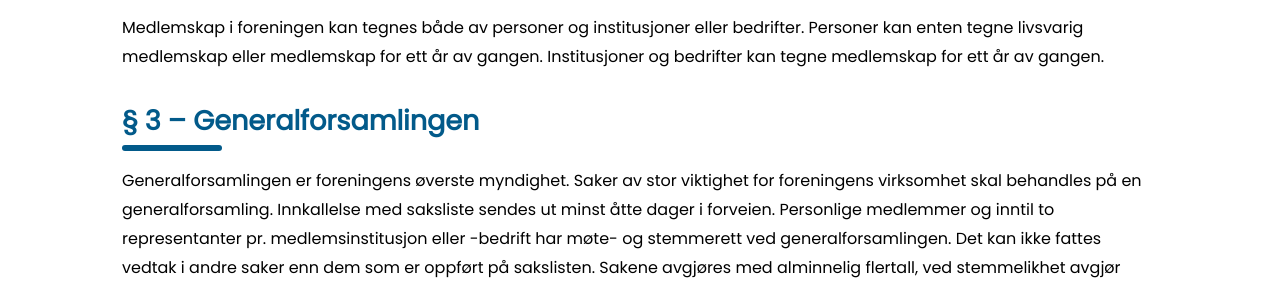
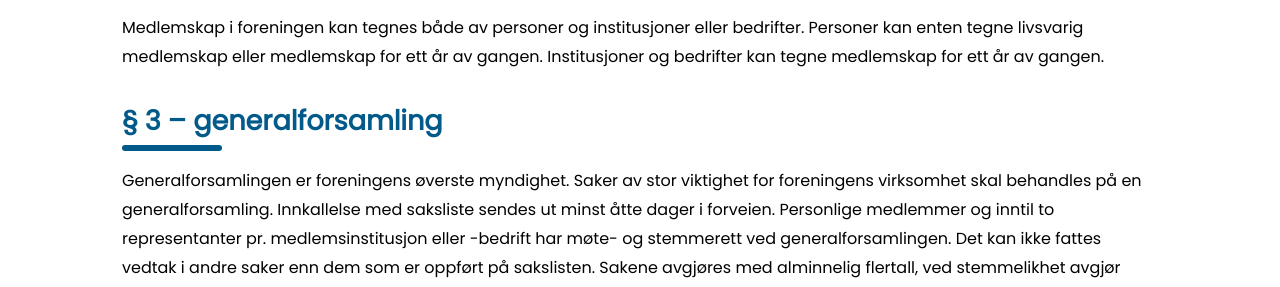
Before and after one commit to ballerin/nmf-website, a Jekyll site: the page built from _pages/vedtekter.html, in a window 1280 px wide and 900 px high, scrolled down 406 px. Shown: the part 158-445 px from the top of the window. Built offline with Jekyll 4.4.1, drawn with Linux system fonts in a browser that asks for light colours.

Commit message:
Typo rettet i Vedteker

```diff
--- a/_pages/vedtekter.html
+++ b/_pages/vedtekter.html
@@ -17,7 +17,7 @@ title: Vedtekter
     {% include section_heading.html level="h3" title="§ 2 – Medlemskap" id="s2" %}
     <p>Medlemskap i foreningen kan tegnes både av personer og institusjoner eller bedrifter. Personer kan enten tegne livsvarig medlemskap eller medlemskap for ett år av gangen. Institusjoner og bedrifter kan tegne medlemskap for ett år av gangen.</p>
 
-    {% include section_heading.html level="h3" title="§ 3 – Generalforsamlingen" id="s3" %}
+    {% include section_heading.html level="h3" title="§ 3 – generalforsamling" id="s3" %}
     <p>Generalforsamlingen er foreningens øverste myndighet. Saker av stor viktighet for foreningens virksomhet skal behandles på en generalforsamling. Innkallelse med saksliste sendes ut minst åtte dager i forveien. Personlige medlemmer og inntil to representanter pr. medlemsinstitusjon eller -bedrift har møte- og stemmerett ved generalforsamlingen. Det kan ikke fattes vedtak i andre saker enn dem som er oppført på sakslisten. Sakene avgjøres med alminnelig flertall, ved stemmelikhet avgjør lederens stemme. Medlemmer som er forhindret fra å møte, kan avgi stemme skriftlig, eller ved fullmakt til et medlem som møter.</p>
 
     <p>Forsamlingen er beslutningsdyktig når minst 15 medlemmer er til stede, skriftlige stemmer og fullmakter medregnes i dette tallet. Generalforsamlingen velger selv sin ordstyrer og en referent. Hvis det må innkalles ny generalforsamling på grunn av for lite oppmøte, er den nye forsamlingen beslutningsdyktig uansett antall oppmøtte.</p>
```
